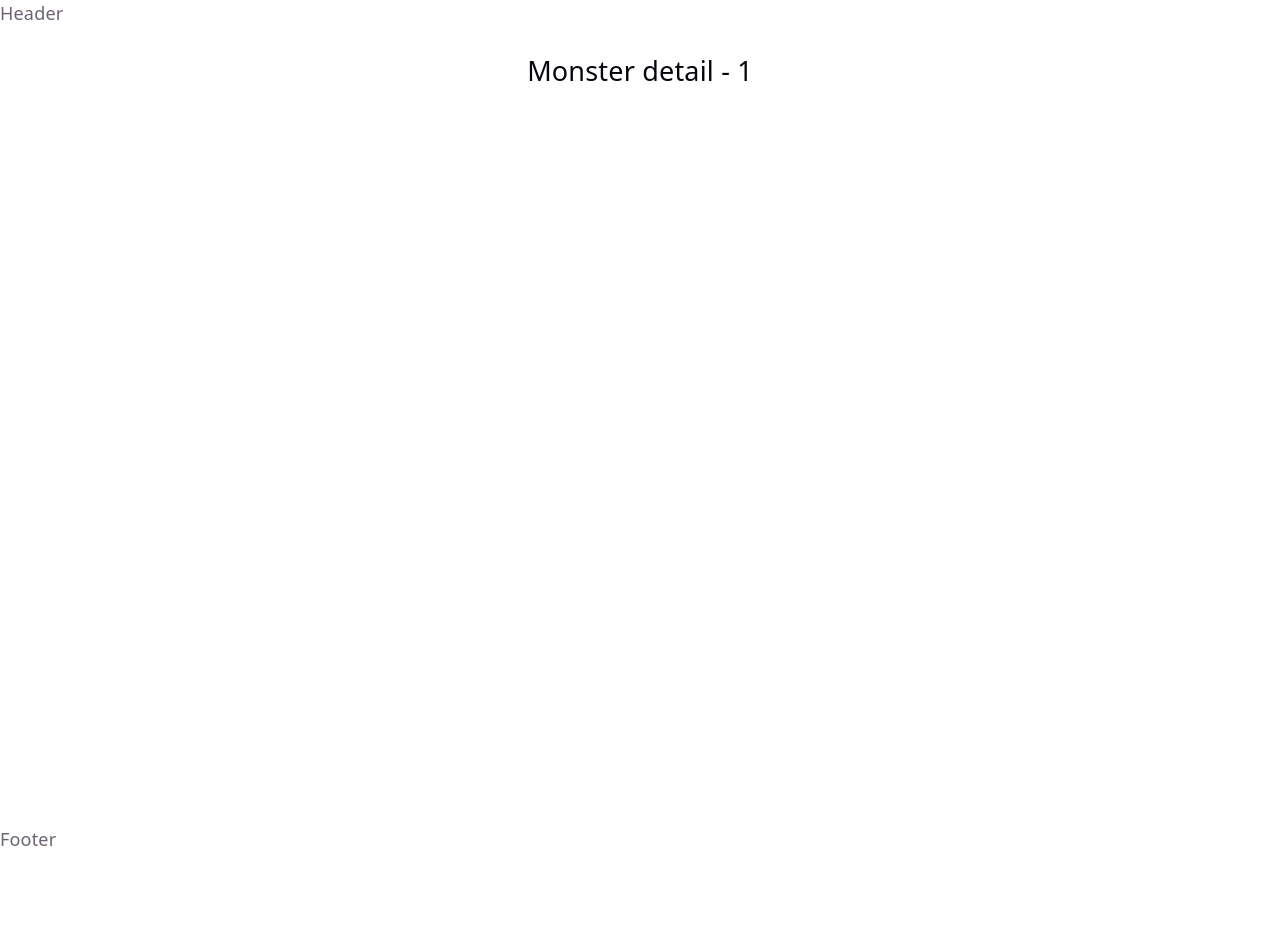
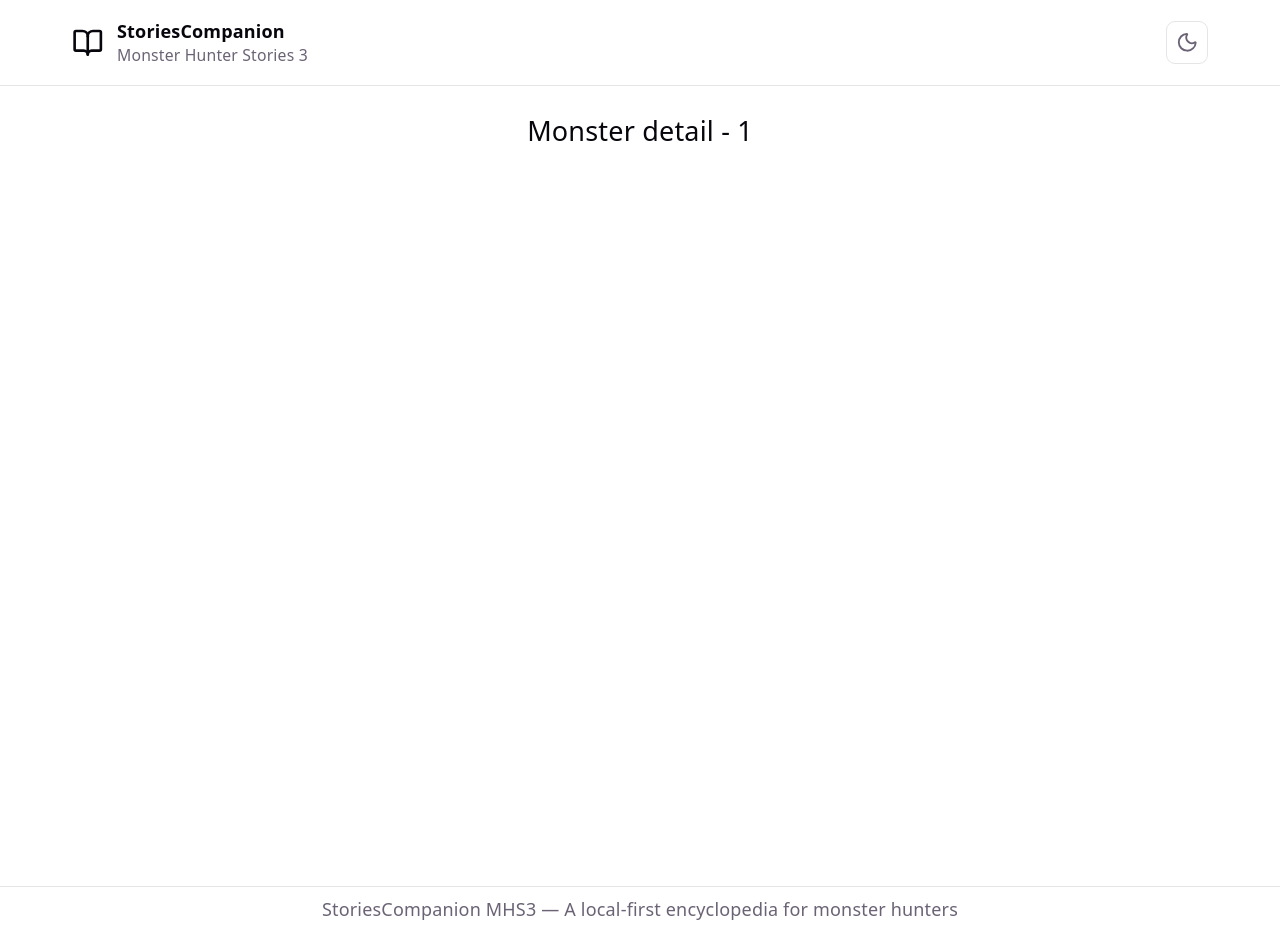
Before and after one commit to m8Cpr/storiescompanion-mhst3, a React (Vite) app: page /monster/1 in a window 1280 px wide. Before the commit the page ends 852 px from the top, so only its background shows below. Built offline with nearby package versions, Linux system fonts and the light colour scheme.

Commit message:
feat: glass header with theme toggle

```diff
--- /dev/null
+++ b/src/components/Header.tsx
@@ -0,0 +1,37 @@
+import { Link } from "react-router-dom";
+import { BookOpen } from "lucide-react";
+import { useTranslation } from "react-i18next";
+import { cn } from "@/utils/lib";
+import { TRANSLATION_KEYS } from "@/i18n/keys";
+import ThemeToggle from "@/components/ThemeToggle";
+
+export default function Header() {
+  const { t } = useTranslation("common");
+
+  return (
+    <header
+      className={cn(
+        "flex w-full",
+        "sticky top-0 z-50",
+        "border-b border-(--border) bg-(--bg)/50 backdrop-blur-sm",
+        "px-16 py-4 flex items-center justify-between"
+      )}
+    >
+      <Link
+        to="/"
+        className="flex items-center gap-3 transition-opacity hover:opacity-80"
+      >
+        <BookOpen className="size-7 text-(--text-h)" />
+        <span>
+          <p className="font-bold text-(--text-h)">
+            {t(TRANSLATION_KEYS.COMMON.APP_TITLE)}
+          </p>
+          <p className="text-sm text-(--text)">
+            {t(TRANSLATION_KEYS.COMMON.APP_SUBTITLE)}
+          </p>
+        </span>
+      </Link>
+      <ThemeToggle />
+    </header>
+  );
+}
--- /dev/null
+++ b/src/components/ThemeToggle.tsx
@@ -0,0 +1,20 @@
+import { Moon, Sun } from "lucide-react";
+import { useThemeStore } from "@/stores/themeStore";
+
+export default function ThemeToggle() {
+  const { resolvedTheme, toggleTheme } = useThemeStore();
+
+  return (
+    <button
+      onClick={toggleTheme}
+      className="rounded-lg border border-(--border) bg-(--bg) p-2 transition-colors hover:bg-(--accent-bg)"
+      aria-label="Toggle theme"
+    >
+      {resolvedTheme === "light" ? (
+        <Moon className="size-5" />
+      ) : (
+        <Sun className="size-5" />
+      )}
+    </button>
+  );
+}
--- a/src/i18n/keys.ts
+++ b/src/i18n/keys.ts
@@ -1,5 +1,8 @@
 export const TRANSLATION_KEYS = {
   COMMON: {
+    APP_TITLE: "common.appTitle",
+    APP_SUBTITLE: "common.appSubtitle",
+    APP_FOOTER: "common.appFooter",
     HOME: "common.home",
     NOT_FOUND: "common.notFound",
     BACK_TO_HOME: "common.backToHome",
--- a/src/i18n/locales/en/common.ts
+++ b/src/i18n/locales/en/common.ts
@@ -4,9 +4,12 @@ const { COMMON, MONSTER } = TRANSLATION_KEYS;
 
 export const common = {
   // COMMON
+  [COMMON.APP_TITLE]: "StoriesCompanion",
+  [COMMON.APP_SUBTITLE]: "Monster Hunter Stories 3",
   [COMMON.HOME]: "Home",
   [COMMON.NOT_FOUND]: "Page not found",
   [COMMON.BACK_TO_HOME]: "Back to home",
+  [COMMON.APP_FOOTER]: " StoriesCompanion MHS3 — A local-first encyclopedia for monster hunters",
   // MONSTER
   [MONSTER.DETAIL]: "Monster detail",
   [MONSTER.HATCHABLE]: "Hatchable",
--- a/src/i18n/locales/it/common.ts
+++ b/src/i18n/locales/it/common.ts
@@ -4,9 +4,12 @@ const { COMMON, MONSTER } = TRANSLATION_KEYS;
 
 export const common = {
   // COMMON
+  [COMMON.APP_TITLE]: "StoriesCompanion",
+  [COMMON.APP_SUBTITLE]: "Monster Hunter Stories 3",
   [COMMON.HOME]: "Home",
   [COMMON.NOT_FOUND]: "Pagina non trovata",
   [COMMON.BACK_TO_HOME]: "Torna alla home",
+  [COMMON.APP_FOOTER]: " StoriesCompanion MHS3 — Un'enciclopedia per i Cacciatori",
   // MONSTER
   [MONSTER.DETAIL]: "Dettaglio mostro",
   [MONSTER.HATCHABLE]: "Schiudibile",
--- a/src/index.css
+++ b/src/index.css
@@ -1,4 +1,6 @@
 @import "tailwindcss";
+
+@custom-variant dark (&:where(.dark, .dark *));
 
 :root {
   --text: #6b6375;
@@ -31,8 +33,7 @@
   }
 }
 
-@media (prefers-color-scheme: dark) {
-  :root {
+:root.dark {
   --text: #9ca3af;
   --text-h: #f3f4f6;
   --bg: #16171d;
@@ -44,7 +45,6 @@
   --shadow:
     rgba(0, 0, 0, 0.4) 0 10px 15px -3px,
     rgba(0, 0, 0, 0.25) 0 4px 6px -2px;
-  }
 }
 
 #root {
--- a/src/layouts/MainLayout.tsx
+++ b/src/layouts/MainLayout.tsx
@@ -1,13 +1,19 @@
 import { Outlet } from "react-router-dom";
+import Header from "@/components/Header";
+import { useTranslation } from "react-i18next";
+import { TRANSLATION_KEYS } from "@/i18n/keys";
 
 export default function MainLayout() {
+  const { t } = useTranslation("common");
   return (
     <>
-      <header>Header</header>
+      <Header />
       <main className="mx-auto w-full min-h-dvh max-w-4xl px-4 py-6 space-y-4">
         <Outlet />
       </main>
-      <footer>Footer</footer>
+      <footer className="w-full border-t text-center py-2 border-(--border)">
+        {t(TRANSLATION_KEYS.COMMON.APP_FOOTER)}
+      </footer>
     </>
   );
 }
--- a/src/pages/NotFound.tsx
+++ b/src/pages/NotFound.tsx
@@ -9,7 +9,7 @@ export default function NotFound() {
   return (
     <>
       <h1>{t(TRANSLATION_KEYS.COMMON.NOT_FOUND)}</h1>
-      <Link to="/">{t(TRANSLATION_KEYS.COMMON.BACK_TO_HOME)}</Link>
+      <Link className="block w-fit mx-auto" to="/">{t(TRANSLATION_KEYS.COMMON.BACK_TO_HOME)}</Link>
     </>
   );
 }
--- /dev/null
+++ b/src/stores/themeStore.ts
@@ -0,0 +1,73 @@
+import { create } from "zustand";
+import { persist } from "zustand/middleware";
+
+type Theme = "light" | "dark" | "system";
+
+type ThemeStore = {
+  theme: Theme;
+  resolvedTheme: "light" | "dark";
+  setTheme: (theme: Theme) => void;
+  toggleTheme: () => void;
+};
+
+function getSystemTheme(): "light" | "dark" {
+  return window.matchMedia("(prefers-color-scheme: dark)").matches
+    ? "dark"
+    : "light";
+}
+
+function resolveTheme(theme: Theme): "light" | "dark" {
+  return theme === "system" ? getSystemTheme() : theme;
+}
+
+function applyTheme(resolved: "light" | "dark") {
+  if (resolved === "dark") {
+    document.documentElement.classList.add("dark");
+  } else {
+    document.documentElement.classList.remove("dark");
+  }
+}
+
+export const useThemeStore = create<ThemeStore>()(
+  persist(
+    (set, get) => ({
+      theme: "system",
+      resolvedTheme: getSystemTheme(),
+      setTheme: (theme) => {
+        const resolved = resolveTheme(theme);
+        applyTheme(resolved);
+        set({ theme, resolvedTheme: resolved });
+      },
+      toggleTheme: () => {
+        const current = get().resolvedTheme;
+        const next = current === "light" ? "dark" : "light";
+        applyTheme(next);
+        set({ theme: next, resolvedTheme: next });
+      },
+    }),
+    {
+      name: "theme-preference",
+      partialize: (state) => ({ theme: state.theme }),
+      onRehydrateStorage: () => {
+        return (state) => {
+          if (!state) return;
+          const resolved = resolveTheme(state.theme);
+          applyTheme(resolved);
+          useThemeStore.setState({ resolvedTheme: resolved });
+        };
+      },
+    }
+  )
+);
+
+// Listen for system theme changes when in "system" mode
+window
+  .matchMedia("(prefers-color-scheme: dark)")
+  .addEventListener("change", () => {
+    const { theme } = useThemeStore.getState();
+    if (theme === "system") {
+      const resolved = getSystemTheme();
+      applyTheme(resolved);
+      useThemeStore.setState({ resolvedTheme: resolved });
+    }
+  });
```
Lines whose indentation alone changed are shown as unchanged.
